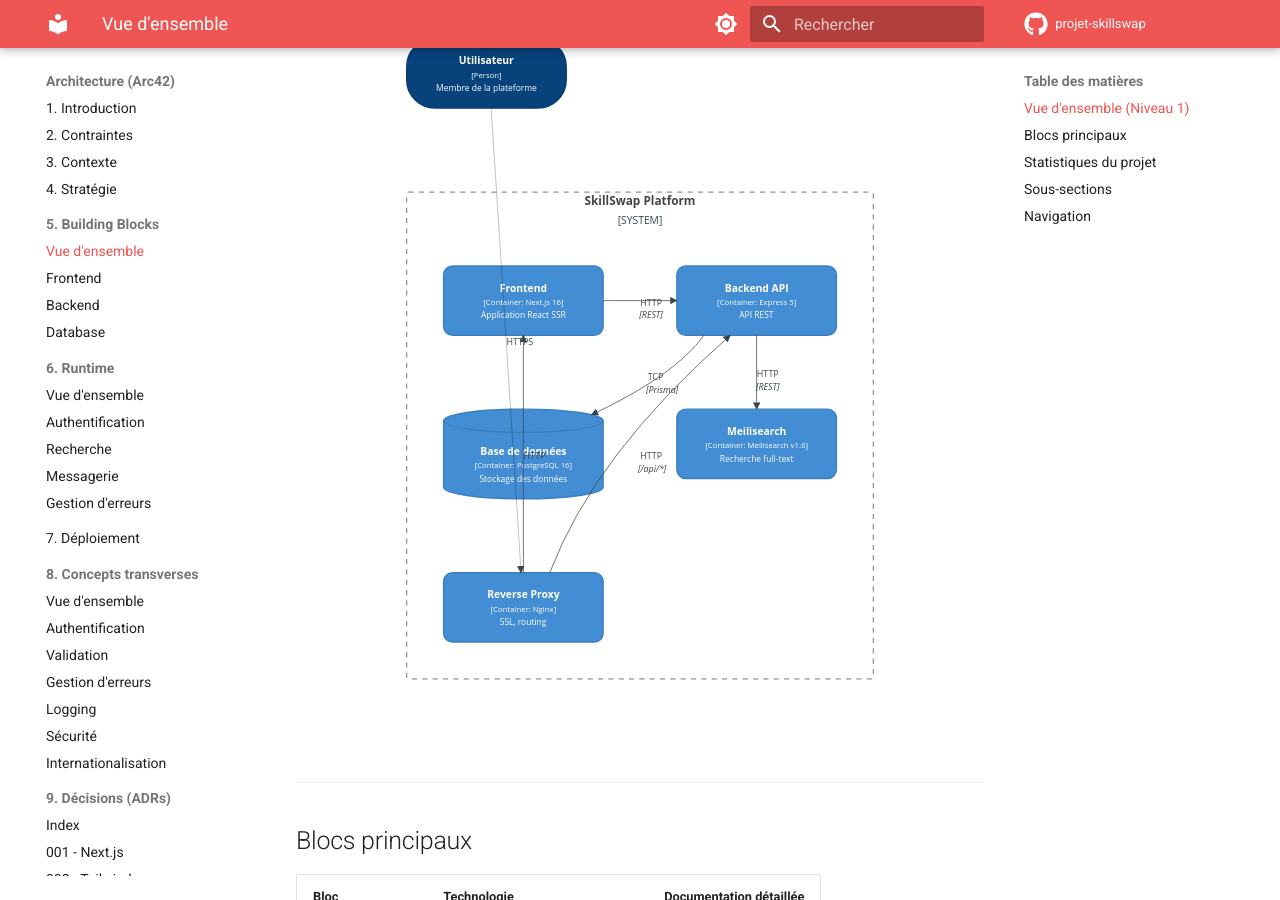
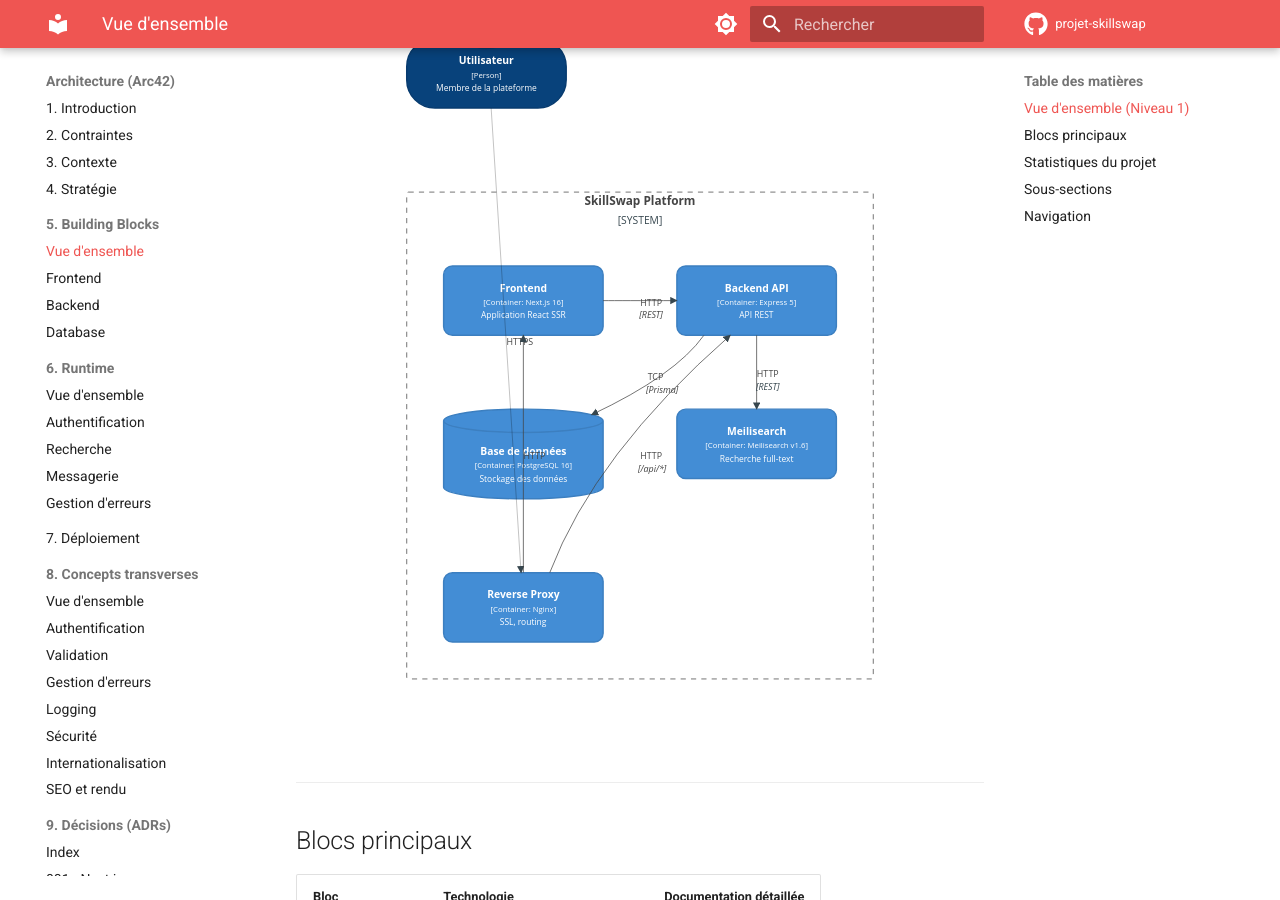
Before and after one commit to Sojeremy/documentation-skillswap, an MkDocs documentation site: the page built from docs/documentation-implementation/arc42/05-building-blocks/index.md, in a window 1280 px wide and 900 px high, scrolled down 601 px. Built offline with MkDocs 1.6.1 and Material for MkDocs 9.7.7, drawn with Linux system fonts in a browser that asks for light colours; comment, search, counter and statistics services are not loaded; some of the changed lines change nothing that is shown.

Commit message:
docs: ajouter seo.md et ADR-011 à la nav mkdocs

```diff
--- a/docs/mkdocs.yml
+++ b/docs/mkdocs.yml
@@ -102,6 +102,7 @@
           - Logging: arc42/08-crosscutting/logging.md
           - Sécurité: arc42/08-crosscutting/security.md
           - Internationalisation: arc42/08-crosscutting/i18n.md
+          - SEO et rendu: arc42/08-crosscutting/seo.md
       - "9. Décisions (ADRs)":
           - Index: arc42/09-decisions/index.md
           - "001 - Next.js": arc42/09-decisions/001-nextjs.md
@@ -114,6 +115,7 @@
           - "008 - Meilisearch": arc42/09-decisions/008-meilisearch.md
           - "009 - Mock-to-API": arc42/09-decisions/009-mock-to-api.md
           - "010 - Testing Strategy": arc42/09-decisions/010-testing-strategy.md
+          - "011 - Socket.IO": arc42/09-decisions/011-socket-io.md
       - "10. Qualité":
           - Vue d'ensemble: arc42/10-quality/index.md
           - Scénarios: arc42/10-quality/scenarios.md
```
